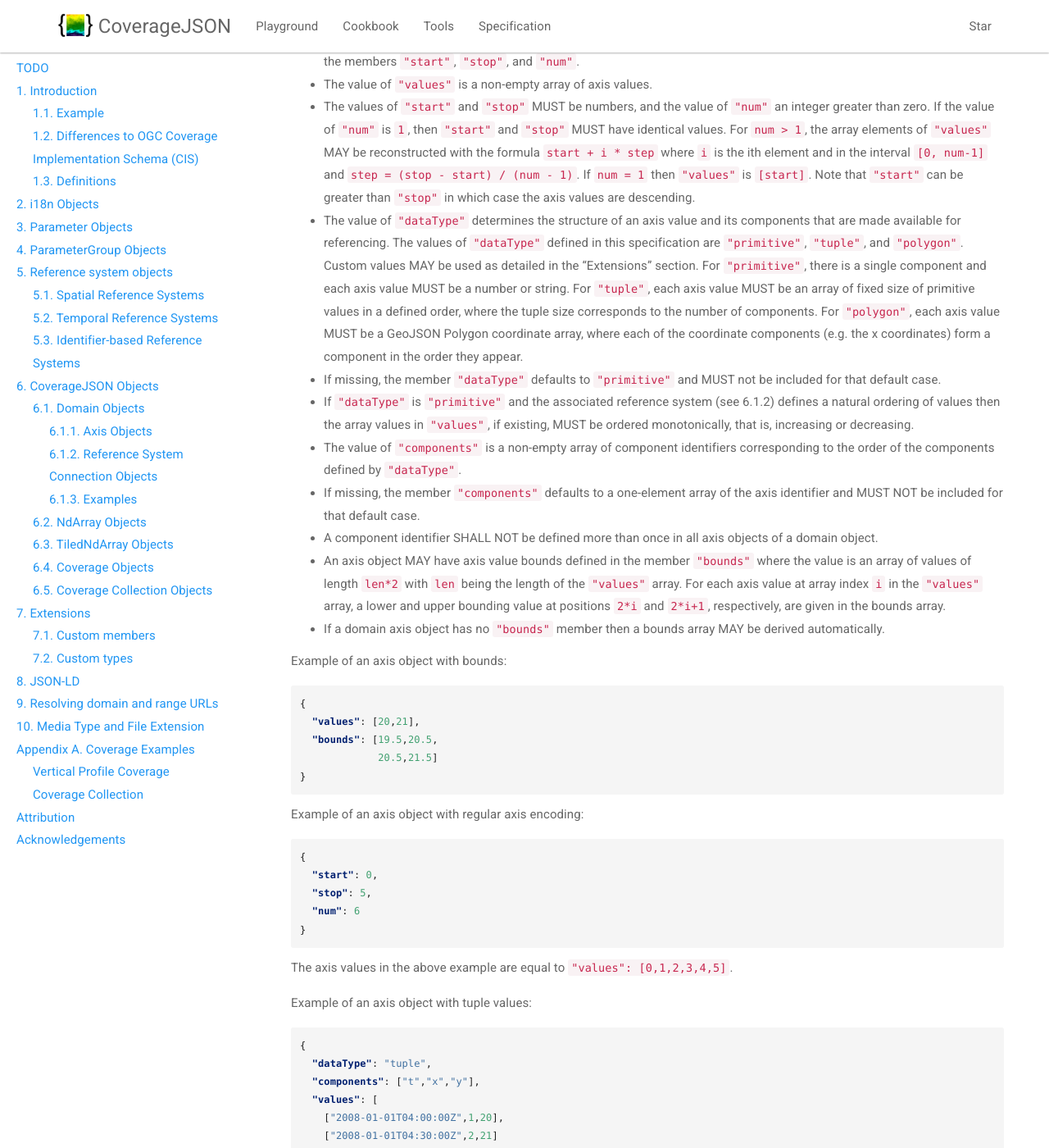
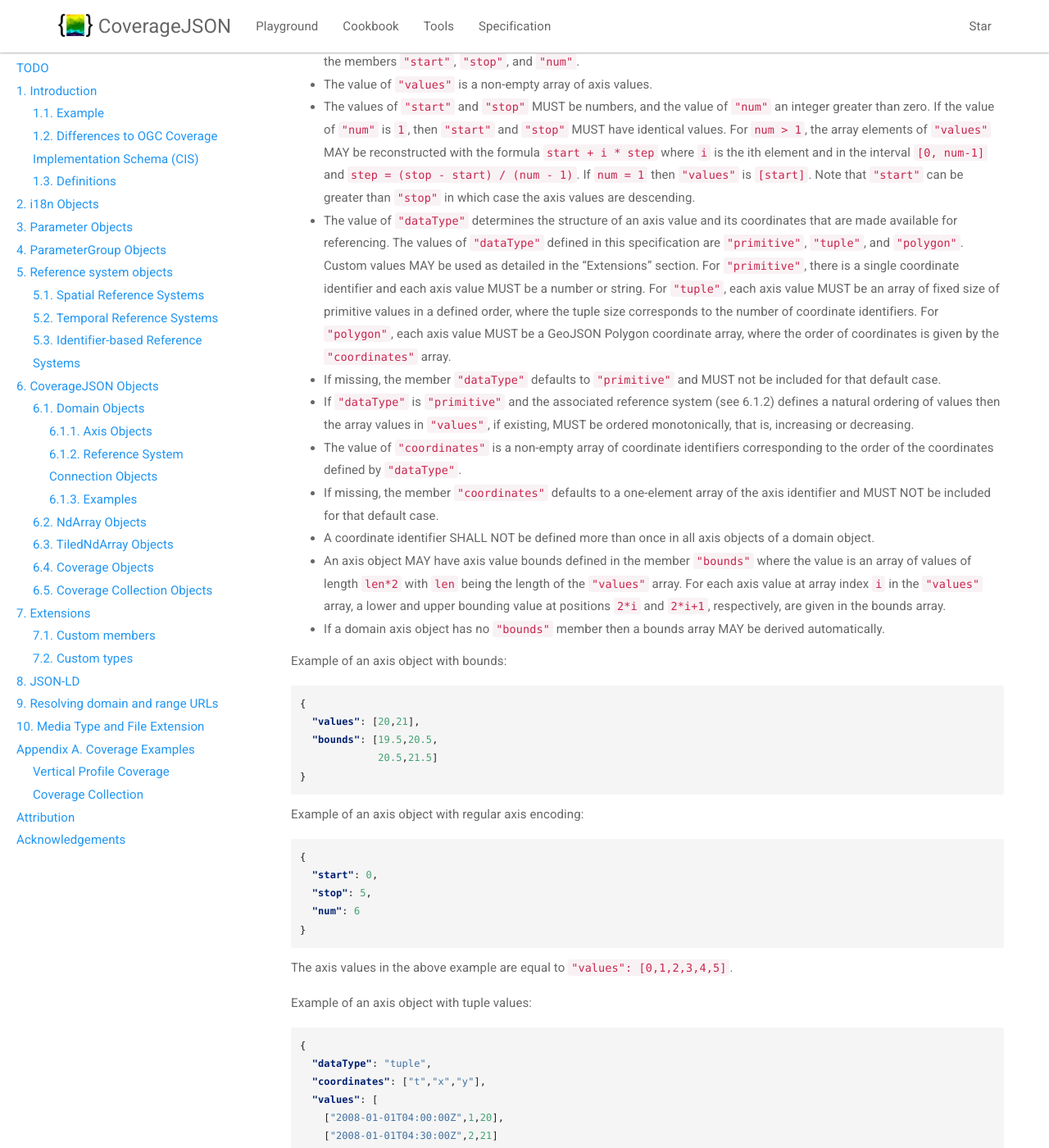
Before and after one commit to covjson/covjson.github.io, a Jekyll site: the page built from spec.md, in a window 1280 px wide and 1400 px high, scrolled down 12040 px. Shown: the whole window at 82% size. Built offline with Jekyll 4.4.1, drawn with Linux system fonts in a browser that asks for light colours; nearby versions of some CDN libraries; some of the changed text lies outside the part shown.

Commit message:
"components" -> "coordinates" change
see https://github.com/covjson/specification/issues/77

````diff
--- a/spec.md
+++ b/spec.md
@@ -79,13 +79,13 @@ A CoverageJSON grid coverage of global air temperature:
       "t": { "values": ["2013-01-13T00:00:00Z"] }
     },
     "referencing": [{
-      "components": ["x","y"],
+      "coordinates": ["x","y"],
       "system": {
         "type": "GeodeticCRS",
         "id": "http://www.opengis.net/def/crs/OGC/1.3/CRS84"
       }
     }, {
-      "components": ["t"],
+      "coordinates": ["t"],
       "system": {
         "type": "TemporalRS",
         "calendar": "Gregorian"
@@ -145,7 +145,7 @@ The model of CoverageJSON can be seen as a mix of CIS and the data cube-based [N
 
 The following lists some areas where the model used by CoverageJSON departs from CIS:
 
-- CIS enforces exactly one coordinate reference system (CRS) per coverage, CoverageJSON allows CRSs to be associated with a given combination of components (TODO introduce components before).
+- CIS enforces exactly one coordinate reference system (CRS) per coverage, CoverageJSON allows CRSs to be associated with a given combination of coordinates.
 - CIS has separate domain concepts for grids vs other types, CoverageJSON always uses collections of orthogonal axes for organizing domains, whether gridded or not.
 - CIS has no specific model for describing categories of a categorical parameter, CoverageJSON defines such a model.
 - CIS has no notion of semantically grouping parameters (e.g. velocity = speed + direction), CoverageJSON allows that.
@@ -502,12 +502,12 @@ Its general structure is:
 - An axis object MUST have either a `"values"` member or, as a compact notation for a regularly spaced numeric axis, all the members `"start"`, `"stop"`, and `"num"`.
 - The value of `"values"` is a non-empty array of axis values.
 - The values of `"start"` and `"stop"` MUST be numbers, and the value of `"num"` an integer greater than zero. If the value of `"num"` is `1`, then `"start"` and `"stop"` MUST have identical values. For `num > 1`, the array elements of `"values"` MAY be reconstructed with the formula `start + i * step` where `i` is the ith element and in the interval `[0, num-1]` and `step = (stop - start) / (num - 1)`. If `num = 1` then `"values"` is `[start]`. Note that `"start"` can be greater than `"stop"` in which case the axis values are descending.
-- The value of `"dataType"` determines the structure of an axis value and its components that are made available for referencing. The values of `"dataType"` defined in this specification are `"primitive"`, `"tuple"`, and `"polygon"`. Custom values MAY be used as detailed in the "Extensions" section. For `"primitive"`, there is a single component and each axis value MUST be a number or string. For `"tuple"`, each axis value MUST be an array of fixed size of primitive values in a defined order, where the tuple size corresponds to the number of components. For `"polygon"`, each axis value MUST be a GeoJSON Polygon coordinate array, where each of the coordinate components (e.g. the x coordinates) form a component in the order they appear.
+- The value of `"dataType"` determines the structure of an axis value and its coordinates that are made available for referencing. The values of `"dataType"` defined in this specification are `"primitive"`, `"tuple"`, and `"polygon"`. Custom values MAY be used as detailed in the "Extensions" section. For `"primitive"`, there is a single coordinate identifier and each axis value MUST be a number or string. For `"tuple"`, each axis value MUST be an array of fixed size of primitive values in a defined order, where the tuple size corresponds to the number of coordinate identifiers. For `"polygon"`, each axis value MUST be a GeoJSON Polygon coordinate array, where the order of coordinates is given by the `"coordinates"` array.
 - If missing, the member `"dataType"` defaults to `"primitive"` and MUST not be included for that default case.
 - If `"dataType"` is `"primitive"` and the associated reference system (see 6.1.2) defines a natural ordering of values then the array values in `"values"`, if existing, MUST be ordered monotonically, that is, increasing or decreasing.
-- The value of `"components"` is a non-empty array of component identifiers corresponding to the order of the components defined by `"dataType"`.
-- If missing, the member `"components"` defaults to a one-element array of the axis identifier and MUST NOT be included for that default case.
-- A component identifier SHALL NOT be defined more than once in all axis objects of a domain object.
+- The value of `"coordinates"` is a non-empty array of coordinate identifiers corresponding to the order of the coordinates defined by `"dataType"`.
+- If missing, the member `"coordinates"` defaults to a one-element array of the axis identifier and MUST NOT be included for that default case.
+- A coordinate identifier SHALL NOT be defined more than once in all axis objects of a domain object.
 - An axis object MAY have axis value bounds defined in the member `"bounds"` where the value is an array of values of length `len*2` with `len` being the length of the `"values"` array. For each axis value at array index `i` in the `"values"` array, a lower and upper bounding value at positions `2*i` and `2*i+1`, respectively, are given in the bounds array.
 - If a domain axis object has no `"bounds"` member then a bounds array MAY be derived automatically.
 
@@ -537,7 +537,7 @@ Example of an axis object with tuple values:
 ```json
 {
   "dataType": "tuple",
-  "components": ["t","x","y"],
+  "coordinates": ["t","x","y"],
   "values": [
     ["2008-01-01T04:00:00Z",1,20],
     ["2008-01-01T04:30:00Z",2,21]
@@ -550,7 +550,7 @@ Example of an axis object with Polygon values:
 ```json
 {
   "dataType": "polygon",
-  "components": ["x","y"],
+  "coordinates": ["x","y"],
   "values": [
     [ [ [100.0, 0.0], [101.0, 0.0], [101.0, 1.0], [100.0, 1.0], [100.0, 0.0] ]  ]
   ]
@@ -561,14 +561,14 @@ Example of an axis object with Polygon values:
 
 A reference system connection object creates a link between values within domain axes and a reference system to be able to interpret those values, e.g. as coordinates in a certain coordinate reference system.
 
-- A reference system connection object MUST have a member `"components"` which has as value an array of component identifiers that are referenced in this object. Depending on the type of referencing, the ordering of the identifiers MAY be relevant, e.g. for 2D/3D coordinate reference systems.
+- A reference system connection object MUST have a member `"coordinates"` which has as value an array of coordinate identifiers that are referenced in this object. Depending on the type of referencing, the ordering of the identifiers MAY be relevant, e.g. for 2D/3D coordinate reference systems.
 - A reference system connection object MUST have a member `"system"` which has as value a reference system object. At minimum, a reference system object MUST have a `"type"` member, where common type values and additional type-dependent members are defined in section 5. Custom types MAY be used as recommended in section "Extensions".
 
 Example of a reference system connection object:
 
 ```json
 {
-  "components": ["y","x","z"],
+  "coordinates": ["y","x","z"],
   "system": {
     "type": "GeodeticCRS",
     "id": "http://www.opengis.net/def/crs/EPSG/0/4979"
@@ -591,13 +591,13 @@ Example of a domain object with [`"Grid"`][domain-types] domain type:
     "t": { "values": ["2008-01-01T04:00:00Z"] }
   },
   "referencing": [{
-    "components": ["t"],
+    "coordinates": ["t"],
     "system": {
       "type": "TemporalRS",
       "calendar": "Gregorian"
     }
   }, {
-    "components": ["y","x","z"],
+    "coordinates": ["y","x","z"],
     "system": {
       "type": "GeodeticCRS",
       "id": "http://www.opengis.net/def/crs/EPSG/0/4979"
@@ -615,7 +615,7 @@ Example of a domain object with [`"Trajectory"`][domain-types] domain type:
   "axes": {
     "composite": {
       "dataType": "tuple",
-      "components": ["t","x","y"],
+      "coordinates": ["t","x","y"],
       "values": [
         ["2008-01-01T04:00:00Z", 1, 20],
         ["2008-01-01T04:30:00Z", 2, 21]
@@ -623,13 +623,13 @@ Example of a domain object with [`"Trajectory"`][domain-types] domain type:
     }
   },
   "referencing": [{
-    "components": ["t"],
+    "coordinates": ["t"],
     "system": {
       "type": "TemporalRS",
       "calendar": "Gregorian"
     }
   }, {
-    "components": ["x","y"],
+    "coordinates": ["x","y"],
     "system": {
       "type": "GeodeticCRS",
       "id": "http://www.opengis.net/def/crs/OGC/1.3/CRS84"
@@ -949,13 +949,13 @@ The file extension SHALL be `covjson`.
       "t" : { "values": ["2013-01-13T11:12:20Z"] }
     },
     "referencing": [{
-      "components": ["x","y"],
+      "coordinates": ["x","y"],
       "system": {
         "type": "GeodeticCRS",
         "id": "http://www.opengis.net/def/crs/OGC/1.3/CRS84"
       }
     }, {
-      "components": ["z"],
+      "coordinates": ["z"],
       "system": {
         "type": "VerticalCRS",
         "cs": {
@@ -971,7 +971,7 @@ The file extension SHALL be `covjson`.
         }
       }
     }, {
-      "components": ["t"],
+      "coordinates": ["t"],
       "system": {
         "type": "TemporalRS",
         "calendar": "Gregorian"
@@ -1057,13 +1057,13 @@ The file extension SHALL be `covjson`.
     }
   },
   "referencing": [{
-    "components": ["x","y"],
+    "coordinates": ["x","y"],
     "system": {
       "type": "GeodeticCRS",
       "id": "http://www.opengis.net/def/crs/OGC/1.3/CRS84"
     }
   }, {
-    "components": ["z"],
+    "coordinates": ["z"],
     "system": {
       "type": "VerticalCRS",
       "cs": {
@@ -1079,7 +1079,7 @@ The file extension SHALL be `covjson`.
       }
     }
   }, {
-    "components": ["t"],
+    "coordinates": ["t"],
     "system": {
       "type": "TemporalRS",
       "calendar": "Gregorian"
````
Also changed, not shown: domain-types.md (+34 -36 lines), playground/bundle.min.js, 13 other files.
